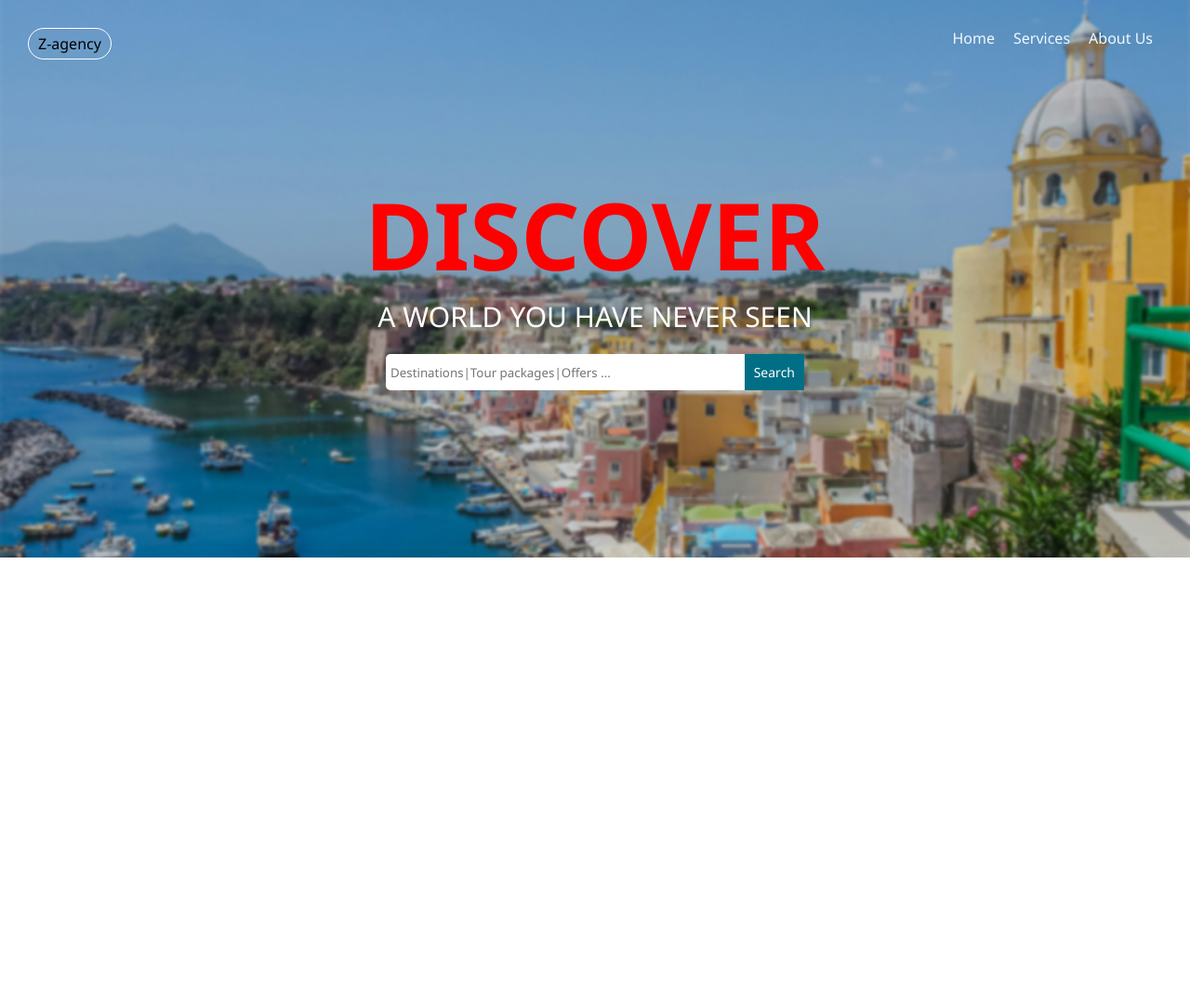
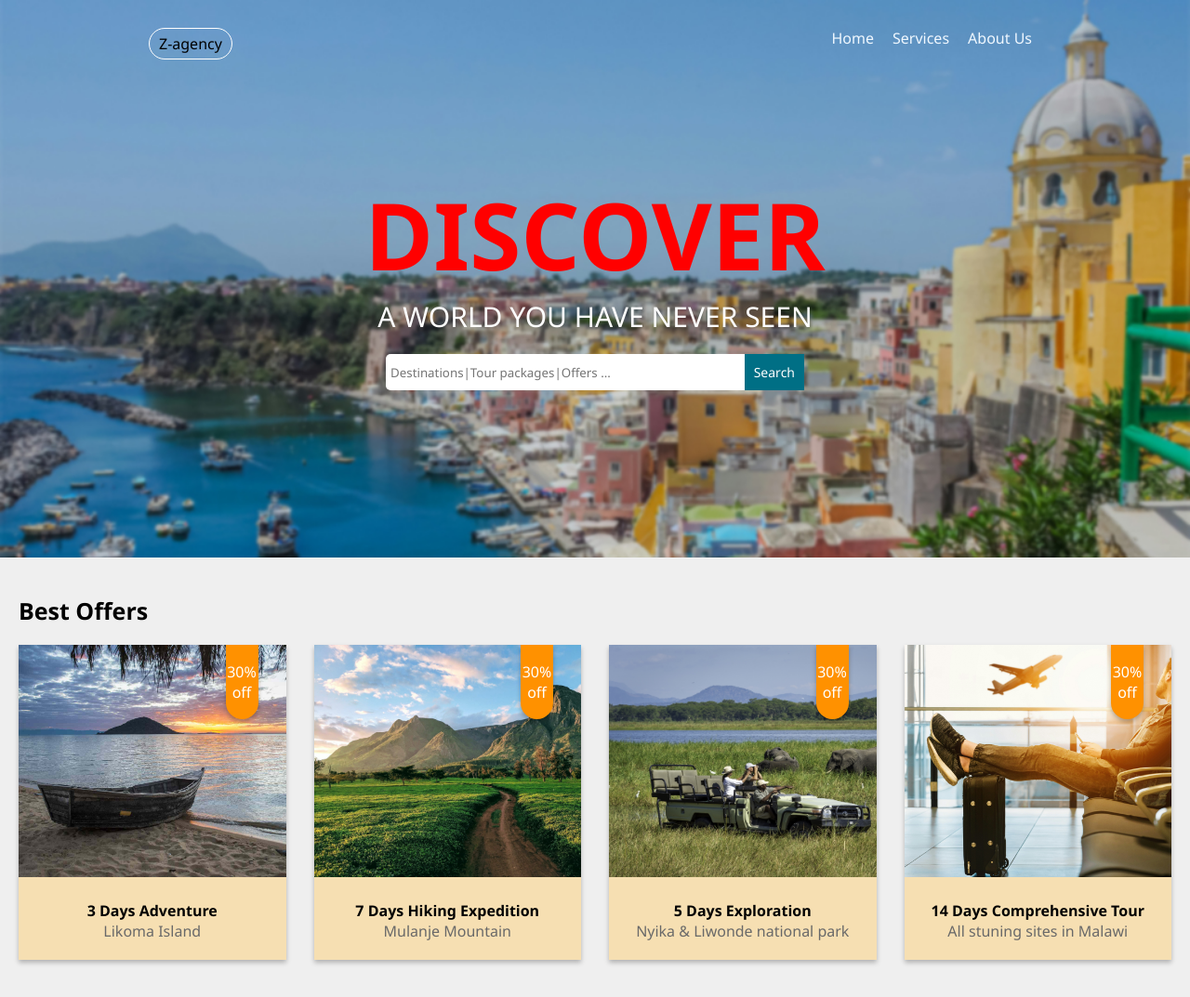
Before and after one commit to C-gana/Re-agency, a PHP site: page / in a window 1280 px wide. Shown: the whole page at 93% size. Before the commit the page ends 600 px from the top, so only its background shows below. Run offline with PHP 8.4, Linux system fonts and the light colour scheme.

Commit message:
finished the offers section

```diff
--- a/index.html
+++ b/index.html
@@ -30,5 +30,62 @@
         </div>
       </div>
     </section>
+    <div class="best-offer-container">
+      <div class="title">Best Offers</div>
+      <div class="offers-grid">
+        <div class="offer">
+          <div class="thumbnail">
+            <img src="images/offer-likoma.jpg" alt="" />
+          </div>
+          <div class="discount">
+            <p>30%</p>
+            <p>off</p>
+          </div>
+          <div class="offer-details">
+            <p>3 Days Adventure</p>
+            <p>Likoma Island</p>
+          </div>
+        </div>
+        <div class="offer">
+          <div class="thumbnail">
+            <img src="images/offer-mulanje.jpg" alt="" />
+          </div>
+          <div class="discount">
+            <p>30%</p>
+            <p>off</p>
+          </div>
+          <div class="offer-details">
+            <p>7 Days Hiking Expedition</p>
+            <p>Mulanje Mountain</p>
+          </div>
+        </div>
+        <div class="offer">
+          <div class="thumbnail">
+            <img src="images/offer-park.jpg" alt="" />
+          </div>
+          <div class="discount">
+            <p>30%</p>
+            <p>off</p>
+          </div>
+          <div class="offer-details">
+            <p>5 Days Exploration</p>
+            <p>Nyika & Liwonde national park</p>
+          </div>
+        </div>
+        <div class="offer">
+          <div class="thumbnail">
+            <img src="images/offer-general.jpg" alt="" />
+          </div>
+          <div class="discount">
+            <p>30%</p>
+            <p>off</p>
+          </div>
+          <div class="offer-details">
+            <p>14 Days Comprehensive Tour</p>
+            <p>All stuning sites in Malawi</p>
+          </div>
+        </div>
+      </div>
+    </div>
   </body>
 </html>
--- a/style.css
+++ b/style.css
@@ -6,7 +6,7 @@
 }
 
 #hero {
-  background-image: url(gabrielle-polita-bTvQBm8en3A-unsplash.jpg);
+  background-image: url(images/gabrielle-polita-bTvQBm8en3A-unsplash.jpg);
   background-size: cover;
   background-position: center;
   background-repeat: no-repeat;
@@ -18,7 +18,7 @@
 .nav {
   display: flex;
   justify-content: space-between;
-  padding: 20px;
+  padding: 20px 150px;
 }
 .logo {
   border: 1px solid white;
@@ -71,3 +71,57 @@ ul li {
 #main {
   margin-top: 100px;
 }
+
+/* best offers*/
+.best-offer-container {
+  padding: 40px 20px;
+  background-color: #efefef;
+}
+.title {
+  font-weight: bold;
+  font-size: 25px;
+  margin-bottom: 20px;
+}
+.offers-grid {
+  display: grid;
+  grid-template-columns: repeat(4, 1fr);
+  gap: 30px;
+}
+.offer {
+  text-align: center;
+  background-color: #f6dfb2;
+  position: relative;
+  overflow: hidden;
+  cursor: pointer;
+  transition: all 0.5s;
+  box-shadow: 0px 3px 5px rgba(0, 0, 0, 0.259);
+}
+.offer:hover {
+  scale: 1.1;
+  background-color: white;
+}
+.offer .thumbnail img {
+  height: 250px;
+}
+.offer-details {
+  padding: 20px;
+  color: rgb(105, 105, 105);
+}
+.offer-details p:nth-of-type(1) {
+  font-weight: bold;
+  color: black;
+}
+.discount {
+  display: grid;
+  place-content: center;
+  color: white;
+  font-weight: 400;
+  width: 35px;
+  height: 80px;
+  border-radius: 0 0 20px 20px;
+  background-color: #ff9100;
+  position: absolute;
+  top: 0;
+  box-shadow: 0px 3px 5px rgba(0, 0, 0, 0.259);
+  right: 30px;
+}
```
Also changed, not shown: images/gabrielle-polita-bTvQBm8en3A-unsplash.jpg (renamed from gabrielle-polita-bTvQBm8en3A-unsplash.jpg), images/offer-general.jpg (added), images/offer-likoma.jpg (added), images/offer-mulanje.jpg (added), images/offer-park.jpg (added).
